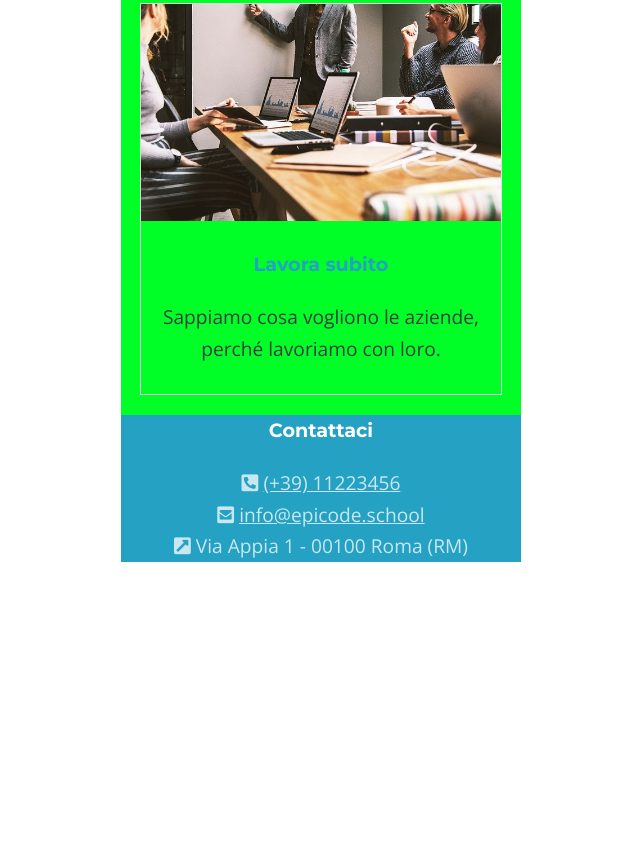
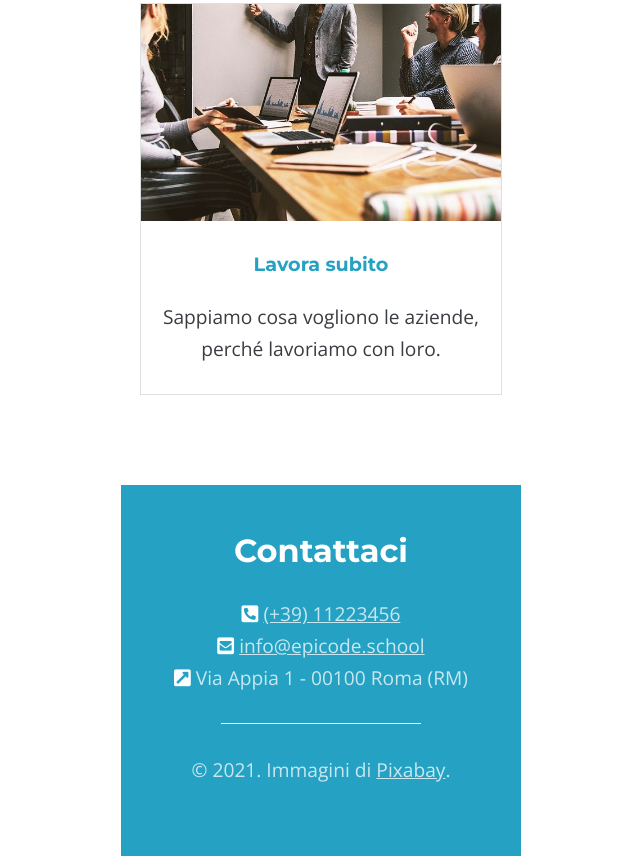
Before and after one commit to JackRosser/S1-L5-mobile, a plain HTML site: page index.html in a window 1280 px wide. Shown: the part 2809-3665 px from the top of the page, without its empty margins (319-959 px from the left). Before the commit the page ends 3371 px from the top, so only its background shows below. Drawn offline with nearby package versions, Linux system fonts and the light colour scheme.

Commit message:
consegna

```diff
--- a/css/style.css
+++ b/css/style.css
@@ -11,8 +11,7 @@ body {
 main {
   width: 100%;
   margin: auto;
-  background-color: #00ff26; /* todo togliere */
-  height: auto;
+
   box-sizing: border-box;
 }
 
@@ -36,10 +35,19 @@ h2 {
 footer {
   color: #c8e7f0;
   background-color: #25a2c3;
+  margin-top: 90px;
+  padding-top: 40px;
+  padding-bottom: 70px;
+  padding-inline: 20px;
+}
+
+footer i {
+  color: white;
 }
 
 footer h2 {
   color: white;
+  font-size: 2rem;
 }
 
 footer a {
@@ -146,3 +154,11 @@ footer a {
   margin-top: 30px;
   border-radius: 50%;
 }
+
+.whiteline {
+  height: 1px;
+  width: 200px;
+  background-color: white;
+  margin-block: 30px;
+  margin-inline: auto;
+}
--- a/index.html
+++ b/index.html
@@ -93,6 +93,15 @@
         <div class="references"><i class="fas fa-phone-square-alt"></i> <a href="#">(+39) 11223456</a></div>
         <div class="references"><i class="fas fa-envelope-square"></i> <a href="#">info@epicode.school</a></div>
         <div class="references"><i class="fas fa-external-link-square-alt"></i> Via Appia 1 - 00100 Roma (RM)</div>
+        <div class="whiteline"></div>
+        <p>
+          &copy; 2021. Immagini di
+          <a
+            href="https://upload.wikimedia.org/wikipedia/commons/thumb/7/7b/Stan_Lee_by_Gage_Skidmore_3.jpg/640px-Stan_Lee_by_Gage_Skidmore_3.jpg"
+            target="_blank"
+            >Pixabay</a
+          >.
+        </p>
       </footer>
     </main>
   </body>
```
